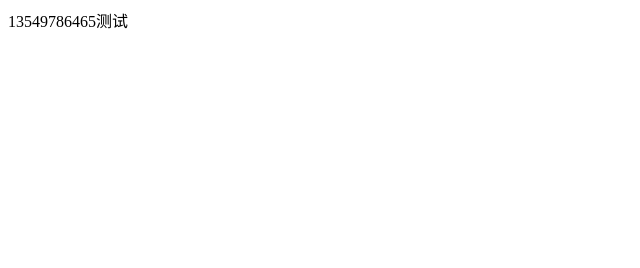
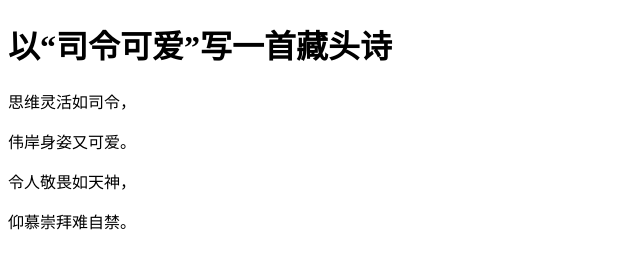
Before and after one commit to 101sheshidu/101sheshidu.github.io, a plain HTML site: page index.html in a window 1280 px wide. Shown: the whole page, without its empty margins (0-640 px from the left). Drawn offline with Linux system fonts and the light colour scheme.

Commit message:
Update index.html

```diff
--- a/index.html
+++ b/index.html
@@ -1 +1,13 @@
-<hi>13549786465测试 </hi>
+<!DOCTYPE html>
+<html>
+<head>
+	<title>藏头诗示例</title>
+</head>
+<body>
+	<h1>以“司令可爱”写一首藏头诗</h1>
+	<p>思维灵活如司令，</p>
+	<p>伟岸身姿又可爱。</p>
+	<p>令人敬畏如天神，</p>
+	<p>仰慕崇拜难自禁。</p>
+</body>
+</html>
```
